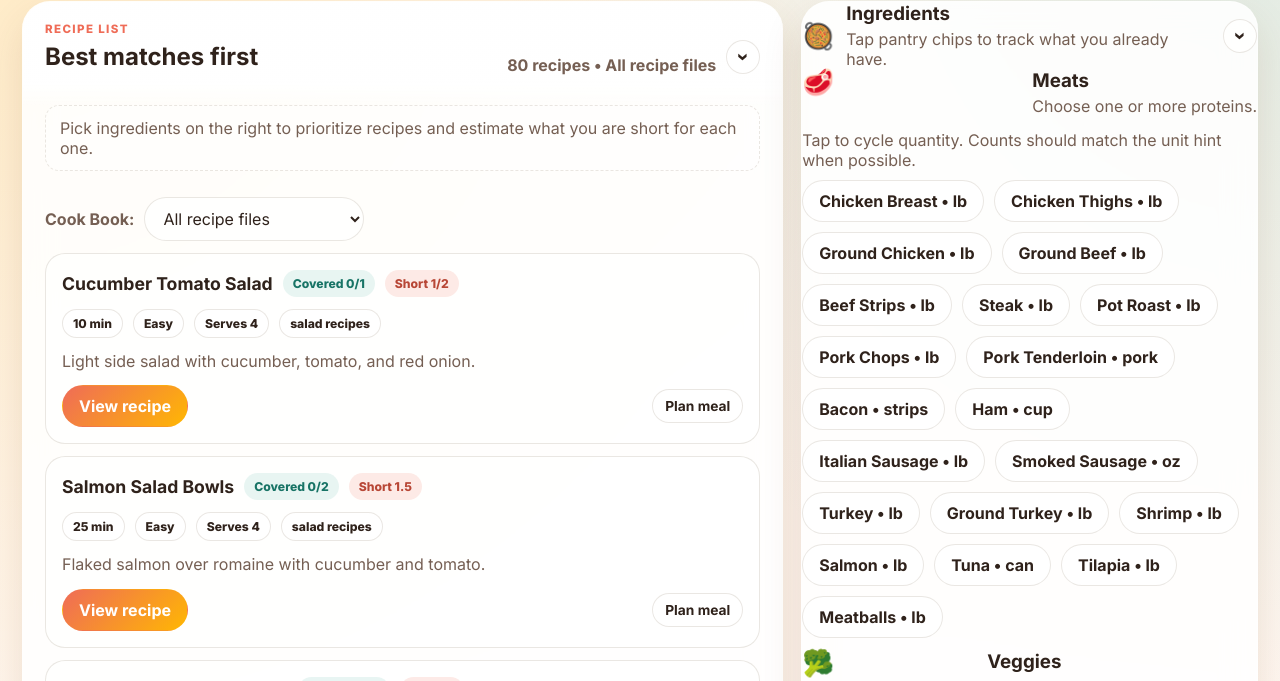
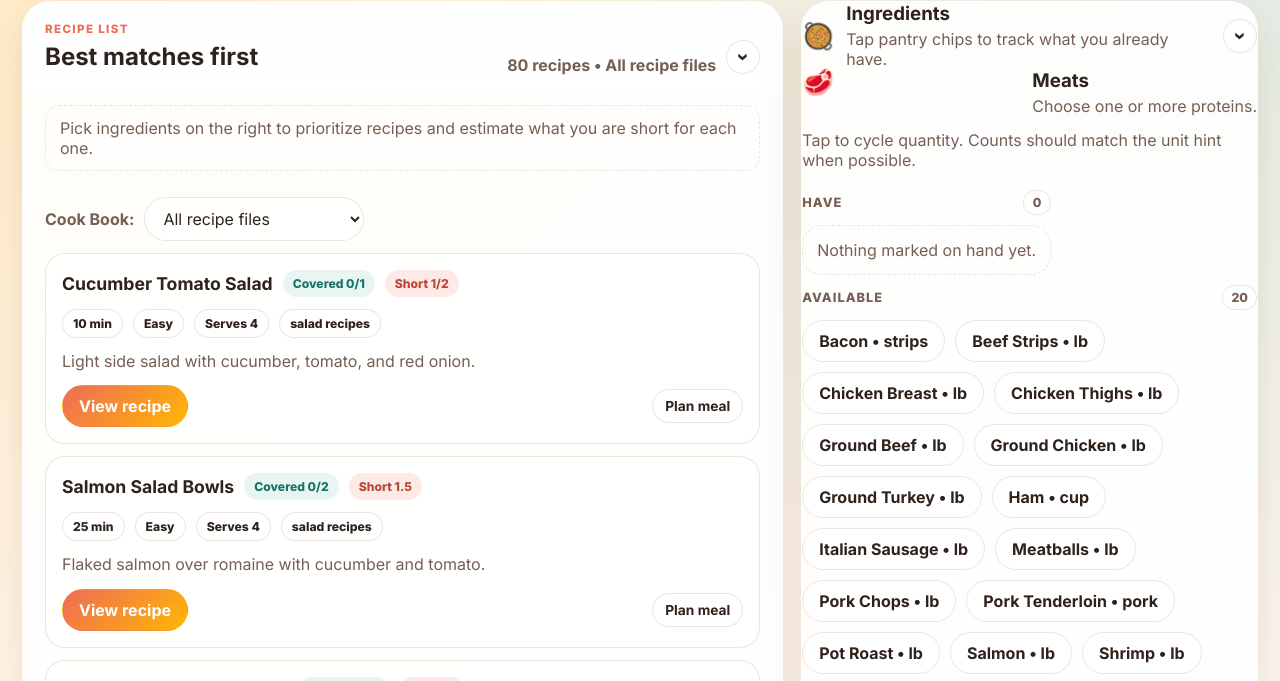
Before and after one commit to JStiner/WhatsForDinner, a plain HTML site: page index.html in a window 1280 px wide. Shown: the part 94-775 px from the top of the page. Drawn offline with Linux system fonts and the light colour scheme.

Commit message:
Add files via upload

```diff
--- a/app.js
+++ b/app.js
@@ -577,7 +577,7 @@ function renderIngredientChips() {
 }
 
 function renderChipGroup(category, container) {
-  const items = siteConfig.ingredients?.[category] || [];
+  const items = [...(siteConfig.ingredients?.[category] || [])];
   container.innerHTML = '';
 
   if (!items.length) {
@@ -586,13 +586,59 @@ function renderChipGroup(category, container) {
   }
 
   const hint = document.createElement('div');
-  hint.className = 'settings-help';
+  hint.className = 'settings-help ingredient-group-hint';
   hint.textContent = 'Tap to cycle quantity. Counts should match the unit hint when possible.';
   container.appendChild(hint);
 
-  items.forEach(item => {
+  const decoratedItems = items.map(item => {
     const key = normalizeIngredient(item.name);
     const qty = pantryCounts[key] || 0;
+    return { item, key, qty };
+  }).sort((a, b) => {
+    const aHave = a.qty > 0;
+    const bHave = b.qty > 0;
+    if (aHave !== bHave) return aHave ? -1 : 1;
+    return a.item.name.localeCompare(b.item.name);
+  });
+
+  const haveItems = decoratedItems.filter(entry => entry.qty > 0);
+  const needItems = decoratedItems.filter(entry => entry.qty <= 0);
+
+  container.appendChild(buildIngredientGroup('Have', haveItems, true));
+
+  if (haveItems.length && needItems.length) {
+    const divider = document.createElement('div');
+    divider.className = 'ingredient-group-divider';
+    container.appendChild(divider);
+  }
+
+  container.appendChild(buildIngredientGroup(haveItems.length ? 'Need / Available' : 'Available', needItems, false));
+}
+
+function buildIngredientGroup(label, entries, isHaveGroup) {
+  const section = document.createElement('section');
+  section.className = 'ingredient-group';
+
+  const heading = document.createElement('div');
+  heading.className = 'ingredient-group-heading';
+  heading.innerHTML = `
+    <span class="ingredient-group-title">${escapeHtml(label)}</span>
+    <span class="ingredient-group-count">${entries.length}</span>
+  `;
+  section.appendChild(heading);
+
+  if (!entries.length) {
+    const empty = document.createElement('div');
+    empty.className = 'empty-state small-empty ingredient-group-empty';
+    empty.textContent = isHaveGroup ? 'Nothing marked on hand yet.' : 'No remaining ingredients in this section.';
+    section.appendChild(empty);
+    return section;
+  }
+
+  const grid = document.createElement('div');
+  grid.className = 'chip-grid ingredient-chip-grid';
+
+  entries.forEach(({ item, key, qty }) => {
     const unitHint = item.pantryUnit ? ` • ${item.pantryUnit}` : '';
     const btn = document.createElement('button');
     btn.type = 'button';
@@ -606,8 +652,11 @@ function renderChipGroup(category, container) {
       currentPage = 1;
       renderAll();
     });
-    container.appendChild(btn);
-  });
+    grid.appendChild(btn);
+  });
+
+  section.appendChild(grid);
+  return section;
 }
 
 function getScoredRecipes() {
--- a/styles.css
+++ b/styles.css
@@ -344,6 +344,61 @@ body.theme-midnight .modal-close {
 
 .chip-grid {
   margin-top: 14px;
+}
+
+
+.ingredient-group-hint {
+  margin-bottom: 10px;
+}
+
+.ingredient-group {
+  display: grid;
+  gap: 10px;
+}
+
+.ingredient-group-heading {
+  display: flex;
+  align-items: center;
+  justify-content: space-between;
+  gap: 12px;
+}
+
+.ingredient-group-title {
+  font-size: 0.8rem;
+  font-weight: 800;
+  letter-spacing: 0.08em;
+  text-transform: uppercase;
+  color: var(--muted);
+}
+
+.ingredient-group-count {
+  display: inline-flex;
+  align-items: center;
+  justify-content: center;
+  min-width: 28px;
+  padding: 4px 8px;
+  border: 1px solid var(--line);
+  border-radius: 999px;
+  font-size: 0.78rem;
+  font-weight: 800;
+  color: var(--muted);
+  background: var(--chip-bg);
+}
+
+.ingredient-group-divider {
+  height: 1px;
+  margin: 14px 0;
+  background: var(--line);
+}
+
+.ingredient-chip-grid {
+  margin-top: 0;
+}
+
+.ingredient-group-empty {
+  padding: 10px 12px;
+  border: 1px dashed var(--line);
+  border-radius: var(--radius-md);
 }
 
 .chip {
```
Also changed, not shown: README.md.
